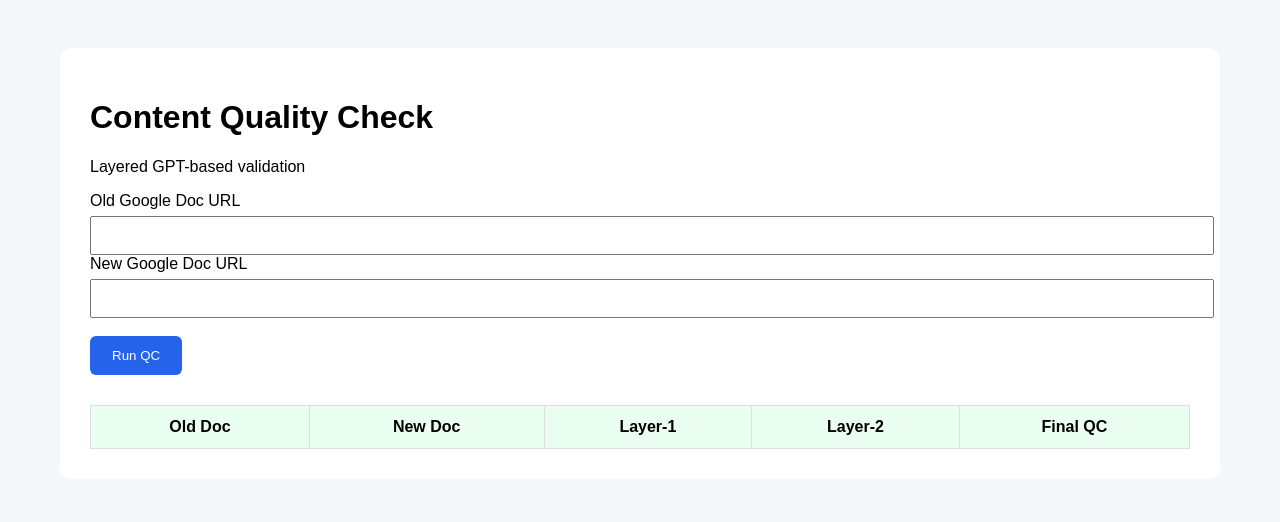
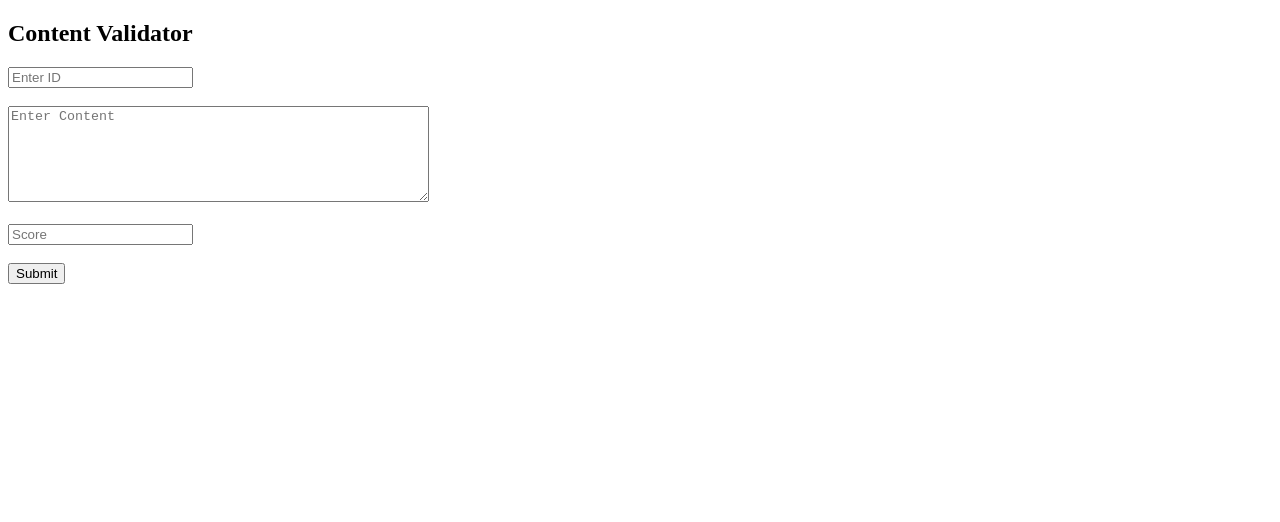
Before and after one commit to tech-imple/content-validator, a plain HTML site: page index.html in a window 1280 px wide. Drawn offline with Linux system fonts and the light colour scheme.

Commit message:
Update index.html

```diff
--- a/index.html
+++ b/index.html
@@ -1,114 +1,47 @@
 <!DOCTYPE html>
-<html lang="en">
+<html>
 <head>
-<meta charset="UTF-8">
-<title>Content Quality Check</title>
-<style>
-body { font-family: Arial; background:#f5f7fb; padding:40px; }
-.card { background:#fff; padding:30px; border-radius:12px; max-width:1100px; margin:auto; }
-input { width:100%; padding:10px; margin-top:6px; }
-button { padding:12px 22px; background:#2563eb; color:#fff; border:none; border-radius:6px; cursor:pointer; }
-table { width:100%; margin-top:30px; border-collapse:collapse; }
-th, td { border:1px solid #ddd; padding:12px; }
-th { background:#eafff1; }
-.badge { padding:6px 12px; border-radius:20px; font-weight:bold; }
-.pending { background:#fde68a; }
-.success { background:#bbf7d0; }
-.error { background:#fecaca; }
-</style>
+  <title>Content Quality Check</title>
 </head>
+<body>
 
-<body>
-<div class="card">
-  <h1>Content Quality Check</h1>
-  <p>Layered GPT-based validation</p>
+<h2>Content Validator</h2>
 
-  <label>Old Google Doc URL</label>
-  <input id="oldDoc">
+<input type="text" id="id" placeholder="Enter ID"><br><br>
 
-  <label>New Google Doc URL</label>
-  <input id="newDoc">
+<textarea id="content" placeholder="Enter Content" rows="6" cols="50"></textarea><br><br>
 
-  <br><br>
-  <button onclick="runQC()">Run QC</button>
+<input type="number" id="score" placeholder="Score"><br><br>
 
-  <table>
-    <thead>
-      <tr>
-        <th>Old Doc</th>
-        <th>New Doc</th>
-        <th>Layer-1</th>
-        <th>Layer-2</th>
-        <th>Final QC</th>
-      </tr>
-    </thead>
-    <tbody id="result"></tbody>
-  </table>
-</div>
+<button onclick="submitData()">Submit</button>
+
+<p id="result"></p>
 
 <script>
-const API =
-"https://script.google.com/macros/s/AKfycbwg7hhvgc_Iv2w4Fmz7UMW4nfc0JkbbaRDy93X6eFSqkYOWTDqHk8u9gX0f-pqwUso/exec";
+function submitData() {
+  const data = {
+    id: document.getElementById("id").value.trim(),
+    content: document.getElementById("content").value.trim(),
+    score: document.getElementById("score").value
+  };
 
-let currentQC = "";
-
-function runQC() {
-  const oldDoc = document.getElementById("oldDoc").value.trim();
-  const newDoc = document.getElementById("newDoc").value.trim();
-
-  if (!oldDoc || !newDoc) {
-    alert("Both URLs required");
-    return;
-  }
-
-  fetch(API, {
+  fetch("https://script.google.com/macros/s/AKfycbwg7hhvgc_Iv2w4Fmz7UMW4nfc0JkbbaRDy93X6eFSqkYOWTDqHk8u9gX0f-pqwUso/exec", {
     method: "POST",
-    body: JSON.stringify({ oldDoc, newDoc })
+    mode: "no-cors",   // 🔥 IMPORTANT FOR GOOGLE SCRIPT
+    headers: {
+      "Content-Type": "application/json"
+    },
+    body: JSON.stringify(data)
   })
-  .then(r => r.json())
-  .then(res => {
-    if (!res.success) throw res.error;
-    currentQC = res.qcId;
-
-    document.getElementById("result").innerHTML = `
-      <tr>
-        <td><a href="${oldDoc}" target="_blank">Open</a></td>
-        <td><a href="${newDoc}" target="_blank">Open</a></td>
-        <td class="badge pending">Queued</td>
-        <td class="badge pending">Queued</td>
-        <td class="badge pending">Waiting</td>
-      </tr>`;
-
-    pollStatus();
+  .then(() => {
+    document.getElementById("result").innerText = "Data submitted successfully";
   })
-  .catch(e => alert(e));
-}
-
-function pollStatus() {
-  fetch(API)
-    .then(r => r.json())
-    .then(rows => {
-      const row = rows.find(r => r["QC ID"] === currentQC);
-      if (!row) return;
-
-      updateUI(row);
-
-      if (row["Final QC"] === "Pending") {
-        setTimeout(pollStatus, 5000);
-      }
-    });
-}
-
-function updateUI(r) {
-  document.getElementById("result").innerHTML = `
-    <tr>
-      <td><a href="${r["Old Doc URL"]}" target="_blank">Open</a></td>
-      <td><a href="${r["New Doc URL"]}" target="_blank">Open</a></td>
-      <td>${r["Layer-1 Output"]}</td>
-      <td>${r["Layer-2 Output"]}</td>
-      <td class="badge ${r["Final QC"]==="Pending"?"pending":"success"}">${r["Final QC"]}</td>
-    </tr>`;
+  .catch(err => {
+    document.getElementById("result").innerText = "Submission failed";
+    console.error(err);
+  });
 }
 </script>
+
 </body>
 </html>
```
